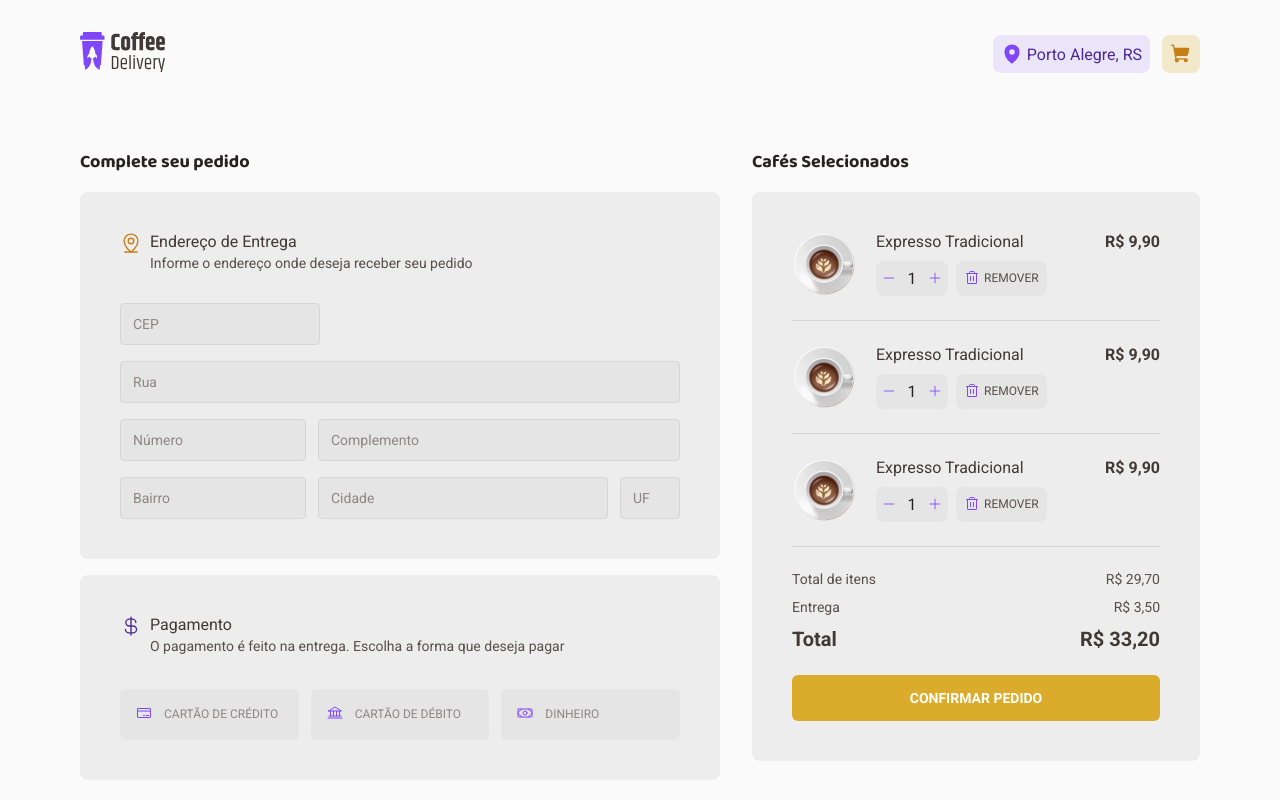
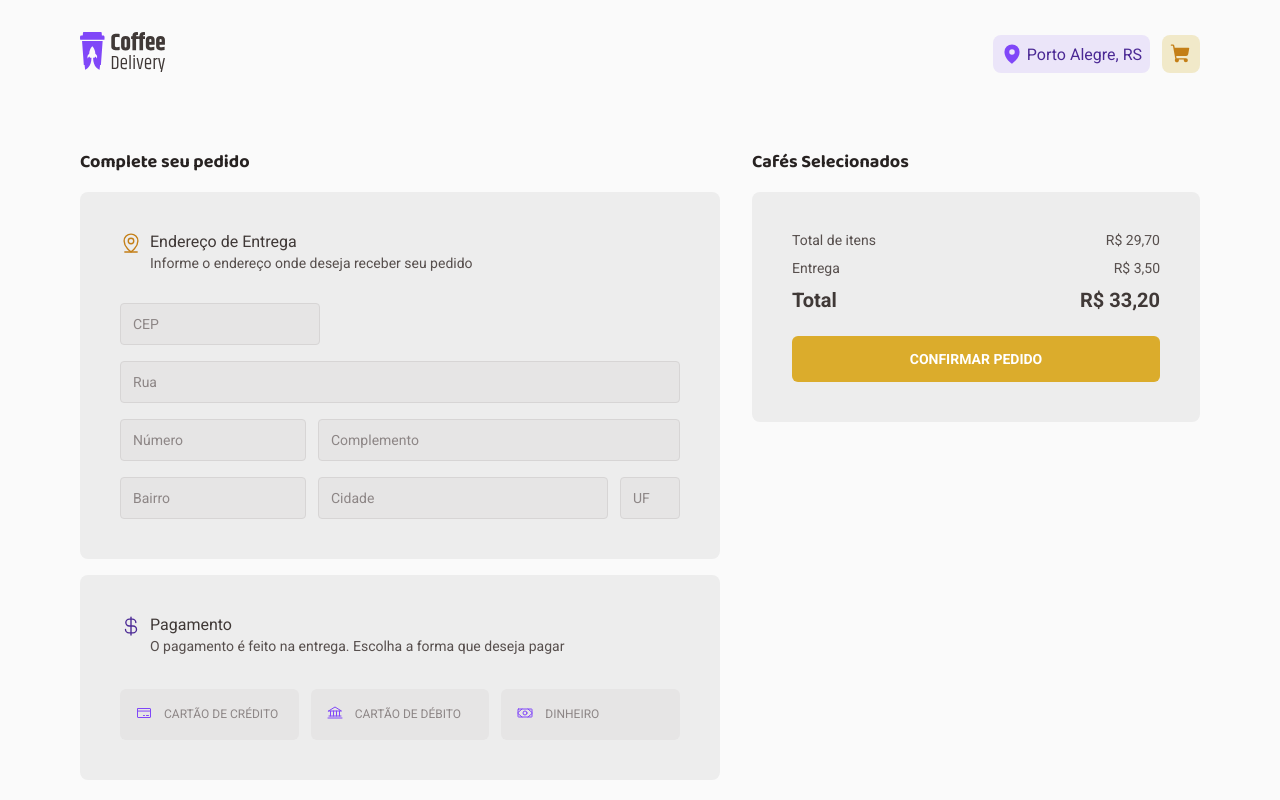
Before and after one commit to natan3001/Desafio-02---Coffee-Delivery, a React (Vite) app: page /checkout in a window 1280 px wide. Built offline with nearby package versions, Linux system fonts and the light colour scheme.

Commit message:
Listagens dos cafés ná página de checkout

```diff
--- a/src/pages/Checkout/CoffeeCard/index.tsx
+++ b/src/pages/Checkout/CoffeeCard/index.tsx
@@ -4,20 +4,29 @@ import { CardButtons, CardContainer, CardHeader, CardSeparator } from './styles'
 
 import MochaccinoImage from '../../../assets/coffees/Mochaccino.png'
 
-export function CoffeeCard() {
+interface CoffeeCardProps {
+  img: string
+  title: string
+  price: number
+  quantity: number
+}
+
+export function CoffeeCard({ img, title, price, quantity }: CoffeeCardProps) {
   return (
     <>
       <CardContainer>
-        <img src={MochaccinoImage} alt="" />
+        <img src={img} alt="" />
         <div>
           <CardHeader>
-            Expresso Tradicional
-            <span>R$ 9,90</span>
+            {title}
+            <span>
+              R$ {price.toLocaleString('pt-BR', { minimumFractionDigits: 2 })}
+            </span>
           </CardHeader>
           <CardButtons>
             <span>
               <Minus size={14} />
-              1
+              {quantity}
               <Plus size={14} />
             </span>
             <button>
--- a/src/pages/Checkout/index.tsx
+++ b/src/pages/Checkout/index.tsx
@@ -116,9 +116,9 @@ export function Checkout() {
         <div>
           <h2>Cafés Selecionados</h2>
           <CheckoutContent>
-            <CoffeeCard />
-            <CoffeeCard />
-            <CoffeeCard />
+            {coffeeCartList.map((coffee) => {
+              return <CoffeeCard key={coffee.id} {...coffee} />
+            })}
             <CheckoutDetails>
               <div>
                 <span>Total de itens</span>
```
